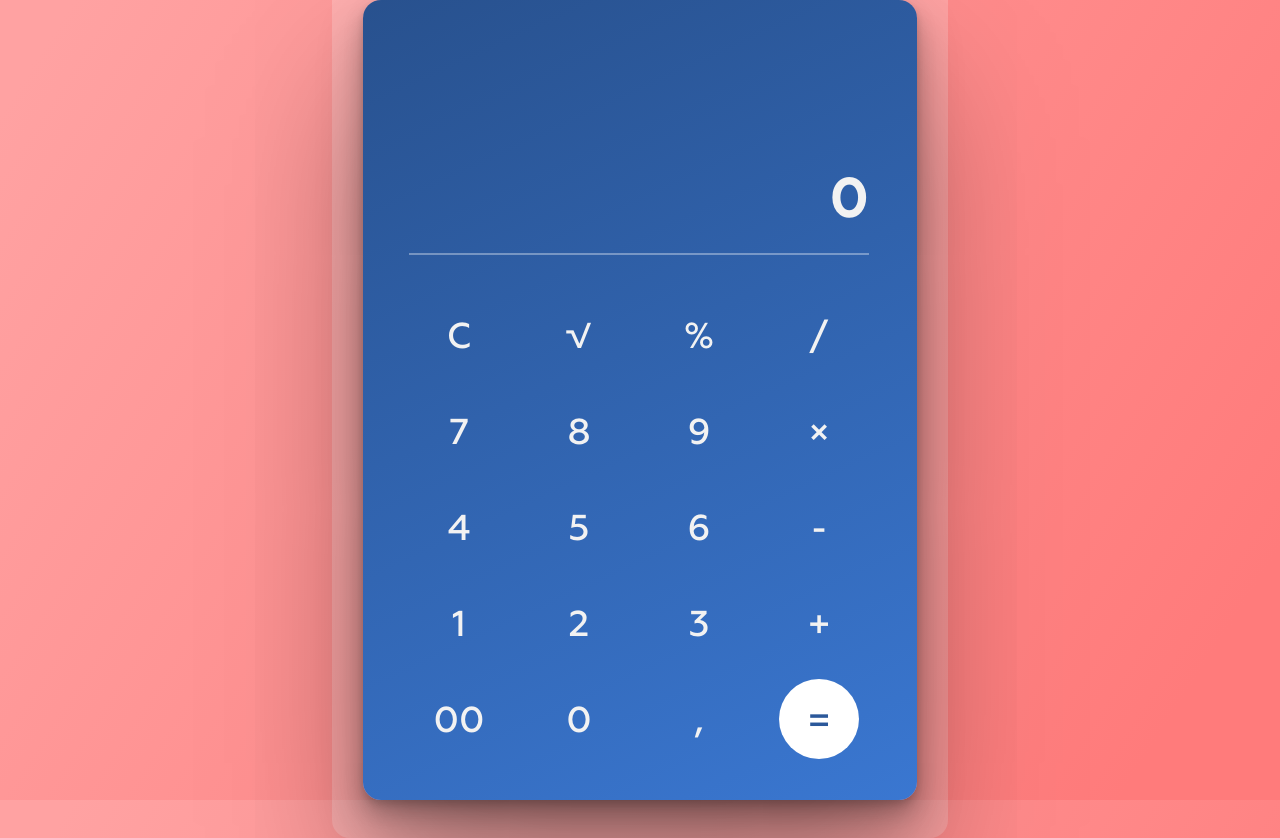
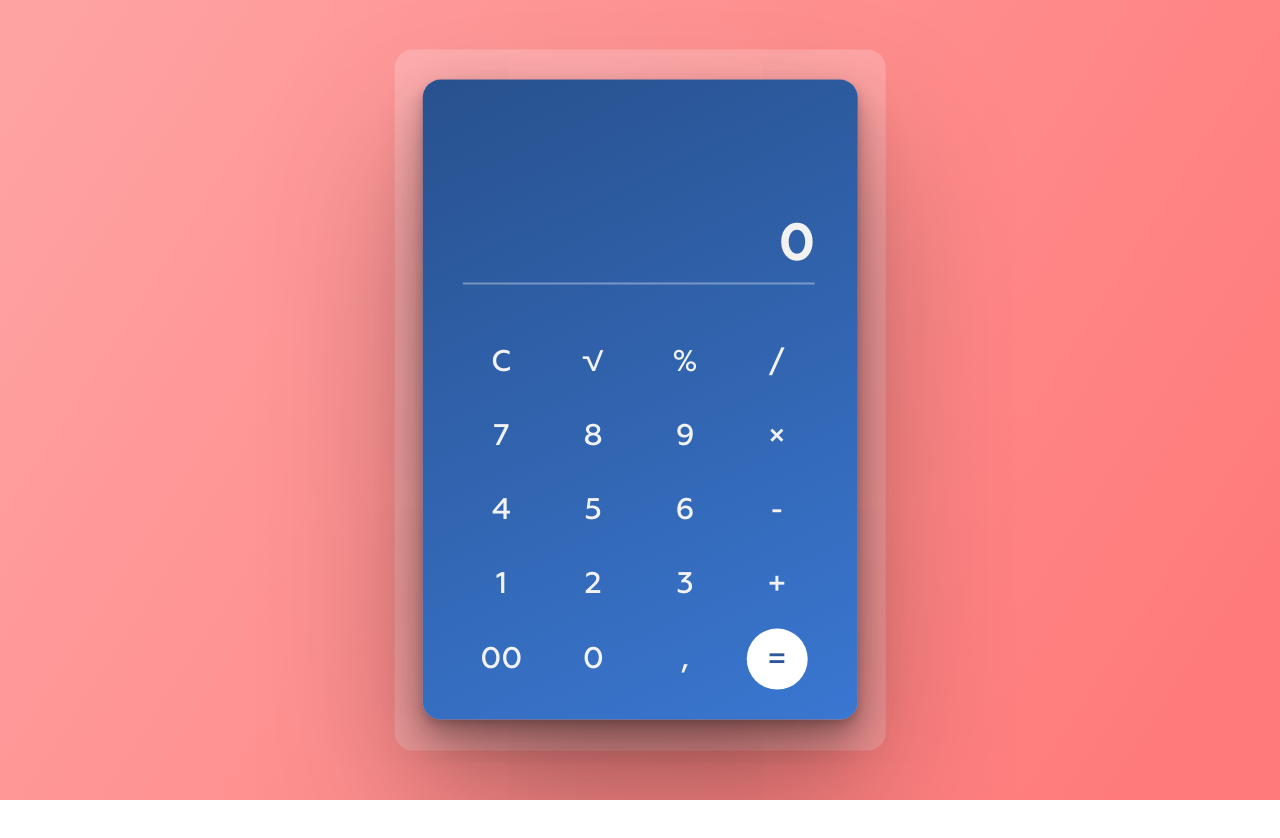
Before and after one commit to FrauRitosika/calculator, a React (Create React App) app: page / in a window 1280 px wide. After the commit the page ends 800 px from the top, so only its background shows below. Built offline with nearby package versions, Linux system fonts and the light colour scheme.

Commit message:
change layout

```diff
--- a/public/index.css
+++ b/public/index.css
@@ -1,9 +1,7 @@
-body {
+html, body {
   margin: 0;
   padding: 0;
+  width: 100%;
   height: 100%;
-  width: 100%;
-  min-height: 100vh;
   background: linear-gradient(122.76deg, #FFA2A2 4.09%, #FF7B7B 91.04%);
-
 }
--- a/src/App.css
+++ b/src/App.css
@@ -14,26 +14,34 @@
     url('font/geometria_medium.otf') format("opentype")
 }
 
+
 .calculator-app {
+  font-size: calc(8px + (16 - 8) * ( (100vw - 240px) / ( 1440 - 240) ));
+  font-family: Geometria;
+  color: rgba(242, 242, 242, 1);
   position: absolute;
   top: 50%;
   left: 50%;
+  height: 87.6vh;
+  width: calc(0.7*87.6vh);
+  min-width: 240px;
+  min-height: 320px;
   transform: translate(-50%, -50%);
   box-sizing: border-box;
-  width: 616px;
-  height: 876px;
-  padding: 38px 31px;
+  padding: 3.8vh 2.15vw;
   border-radius: 18px;
   opacity: 0.2px;
   background: rgba(255, 255, 255, 0.2);
 }
 
+
+
 .calculator {
   margin: 0;
   box-sizing: border-box;
-  padding: 16px 48px 44px 46px;
-  width: 554px;
-  height: 800px;
+  padding: 1.6vh 3.33vw 4.4vh 3.19vw;
+  width: 100%;
+  height: 100%;
   background: linear-gradient(155.23deg, #28518E 0%, #3A77D1 100%);
   box-shadow: 0px 3.71px 7.16px 0px rgba(0, 0, 0, 0.1219),
     0px 10.27px 19.78px 0px rgba(0, 0, 0, 0.175),
@@ -45,18 +53,22 @@
 
 .input-display {
   margin: 0;
-  margin-top: 28px;
-  font-family: Geometria;
-  font-size: 56px;
-  font-weight: 700;
-  line-height: 80px;
+  margin-top: 2.8vh;
   text-align: right;
-  color: rgba(242, 242, 242, 1);
   background: none;
   border: none;
   padding: 0;
   box-sizing: border-box;
-  width: 460px;
-  height: 76px;
+  width: 100%;
+  height: 7.6vh;
+  font-size: 3.5em;
+  font-weight: 700;
+  line-height: 1.43;
+  overflow-x: scroll;
+  -ms-overflow-style: none;  /* IE и Edge */
+  scrollbar-width: none;  /* Firefox */
+}
 
+.expression-text::-webkit-scrollbar {
+  display: none;
 }
--- a/src/display/ExpressionDisplay.css
+++ b/src/display/ExpressionDisplay.css
@@ -1,21 +1,32 @@
 .expression {
+  position: relative;
   margin: 0;
   padding: 0;
   display: flex;
-    align-items: end;
-    max-width: 460px;
-    height: 117px;
-
+  max-width: 100%;
+  height: 11.7vh;
+  text-align: end;
+  /* TO DO min-height: 117px; */
 }
 
 .expression-text {
+  position: absolute;
+  width: 100%;
+  max-height: 100%;
+  bottom: 0;
+  right: 0;
   margin: 0;
-    margin-left: auto;
-    text-align: right;
+  word-wrap: break-word;
   font-family: Geometria;
-    font-size: 24px;
+  font-size: 1.5em;
   font-weight: 500;
-    line-height: 32px;
+  line-height: 1.5;
   color: rgba(242, 242, 242, 1);
+  overflow-y: scroll;
+  -ms-overflow-style: none;
+  scrollbar-width: none;
+}
 
+.expression-text::-webkit-scrollbar {
+  display: none;
 }
--- a/src/keyboard/Key.css
+++ b/src/keyboard/Key.css
@@ -1,13 +1,13 @@
+
 .key {
     font-family: Geometria;
     vertical-align: middle;
     font-weight: 500;
-    font-size: 36px;
-    line-height: 85px;
+    font-size: 2em;
     color: rgba(242, 242, 242, 1);
     text-align: center;
-    width: 80px;
-    height: 80px;
+    width: 100%;
+    aspect-ratio: 1;
     border-radius: 50%;
     background: none;
     border: none;
--- a/src/keyboard/Keyboard.css
+++ b/src/keyboard/Keyboard.css
@@ -1,11 +1,16 @@
 .keyboard {
-    margin-top: 16px;
-    padding: 40px 10px 0 10px;
+    height: 46.4vh;
+    width: 100%;
+    margin-top: 1.6vh;
+    margin-left: auto;
+    margin-right: auto;
+    padding: 0;
+    padding-top: 3.7vw;
     display: grid;
-    grid-template-columns: repeat(4, 80px);
-    grid-template-rows: 80px;
-    column-gap: 40px;
-    row-gap: 16px;
+    justify-content: center;
+    grid-template-columns: repeat(4, calc(min(calc(44.8vh/4),calc(100%*(4/23)))));
+    column-gap: 8.7%;
+    row-gap: auto;
     list-style: none;
     border-top: rgba(255, 255, 255, 0.35) solid 2px;
   }
```
Lines whose indentation alone changed are shown as unchanged.
